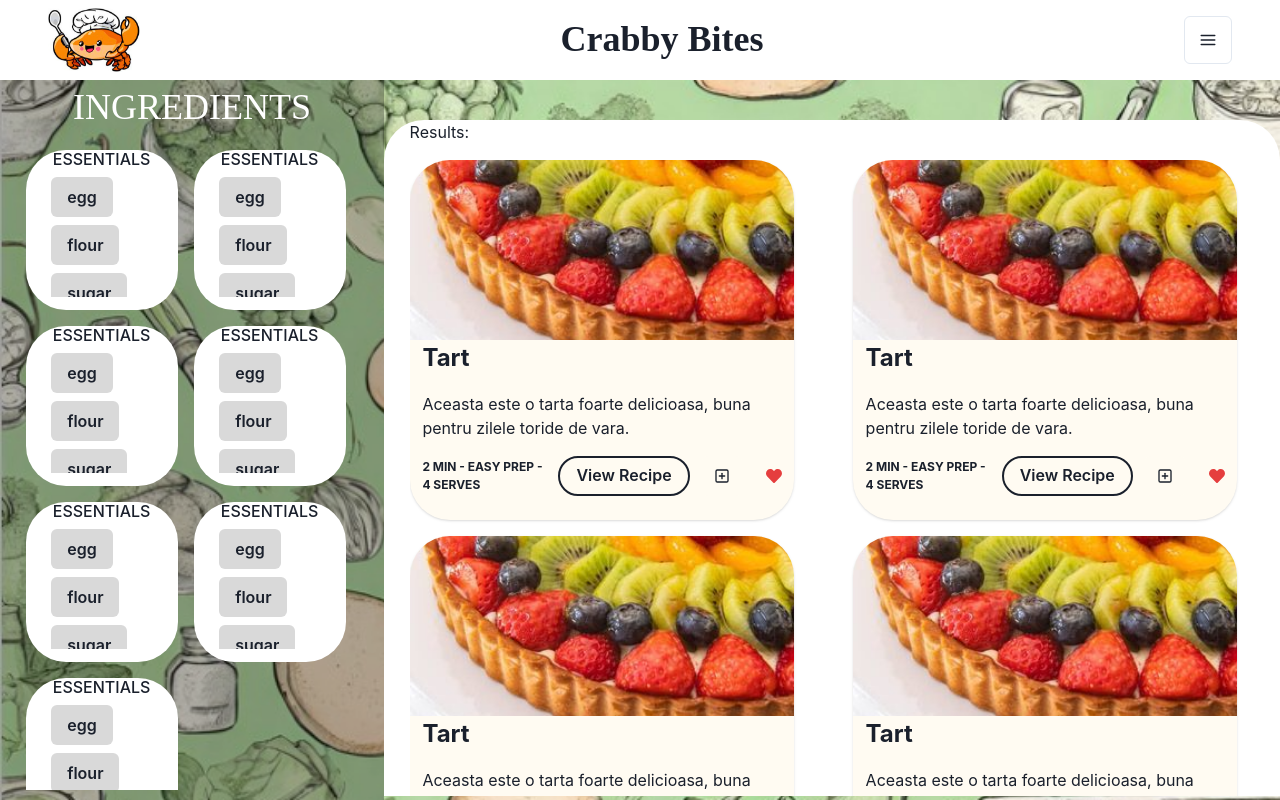
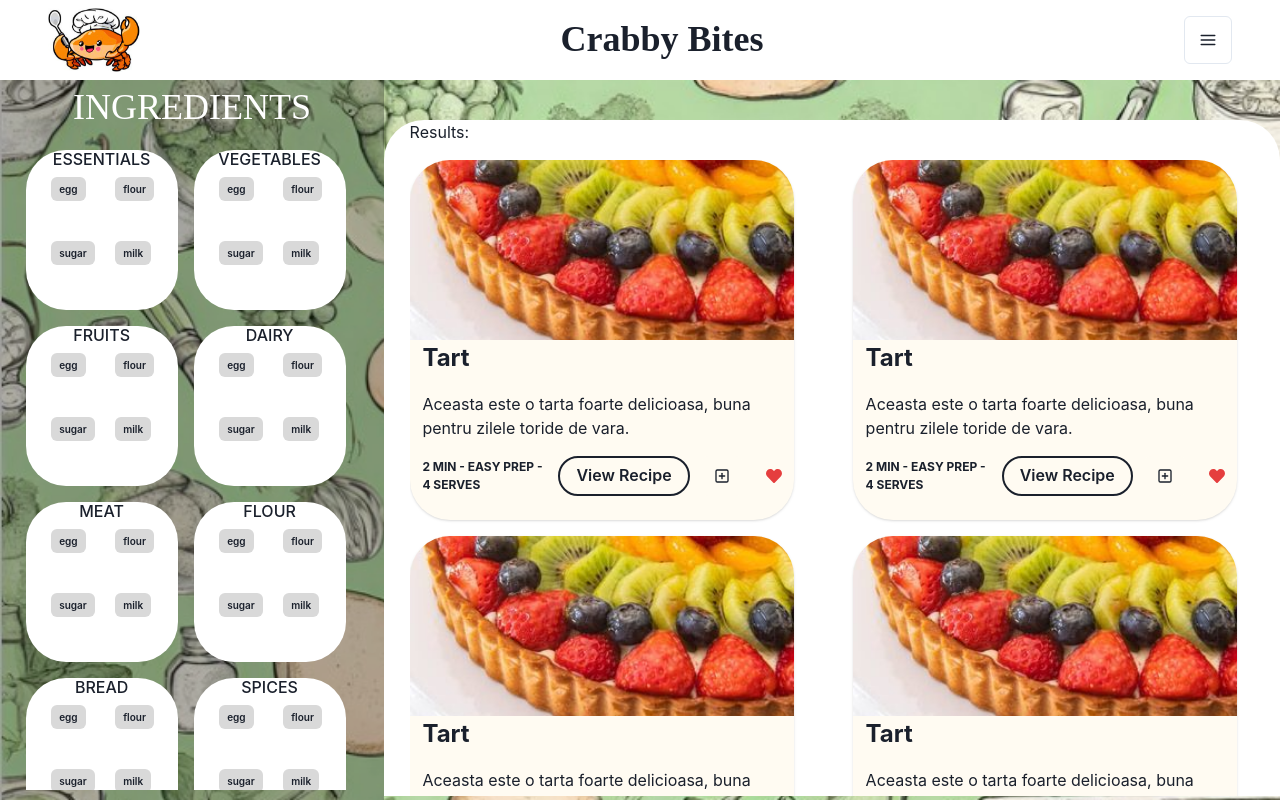
Before and after one commit to Bogdandragon/CrabbyBites, a React (Create React App) app in the folder frontend/: page / in a window 1280 px wide. Built offline with nearby package versions, Linux system fonts and the light colour scheme; the HTML template or start-up script is replaced by a standard one; a web font is replaced by a local one; what yup-password would draw is missing.

Commit message:
modification sizes

```diff
--- a/frontend/src/components/IngredientsCard/IngredientButton.jsx
+++ b/frontend/src/components/IngredientsCard/IngredientButton.jsx
@@ -1,10 +1,13 @@
-
 import { Button, Stack } from '@chakra-ui/react';
+import { useBreakpointValue } from '@chakra-ui/react';
 
 function IngredientButton({text, onClick}) {
+    const buttonSize = useBreakpointValue({ base: 'sm', lg: 'xs' });
+    const fontSize = useBreakpointValue({ base: 'sm', lg: 'x-small' });
+
     return (
         <Stack direction='row' align='center'>
-            <Button type="Submit" bgColor='#D9D9D9' variant='solid' minW="fit-content" onClick={onClick}>
+            <Button type="Submit" bgColor='#D9D9D9' variant='solid' minW="fit-content" minH="fit-content" size={buttonSize} fontSize={fontSize} onClick={onClick}>
                 {text}
             </Button>
         </Stack>
--- a/frontend/src/components/IngredientsCard/IngredientsCard.jsx
+++ b/frontend/src/components/IngredientsCard/IngredientsCard.jsx
@@ -17,13 +17,13 @@ function IngredientsCard({typeIngredients, numberIngredients, ingredientsList})
                             display: "none" // Hide scrollbar for Chrome, Safari, and Opera
                         }
                     }}>
-                        <SimpleGrid columns={{ base: 2, lg: 1 }} spacing={2}>
+                        <SimpleGrid columns={{ base: 2, lg: 2 }} spacing={10}>
 
                         <IngredientButton text="egg"/>
                         <IngredientButton text="flour"/>
                         <IngredientButton text="sugar"/>
                         <IngredientButton text="milk"/>
-                        <IngredientButton text="butter"/>
+                        <IngredientButton text="watermelon"/>
                         <IngredientButton text="salt"/>
                         <IngredientButton text="pepper"/>
                         <IngredientButton text="water"/>
--- a/frontend/src/components/RecipeFinderPage/TransparentSidebar.jsx
+++ b/frontend/src/components/RecipeFinderPage/TransparentSidebar.jsx
@@ -14,14 +14,13 @@ function TransparentSidebar() {
            maxHeight={{base:"40vh", md:"80vh"}} overflowY="auto" className='scrollable-box' pl='2vw' pr='3vw' pb='1vh'>
                 <SimpleGrid columns={2} spacing={4}>
                 <IngredientsCard typeIngredients="ESSENTIALS"/>
-                <IngredientsCard typeIngredients="ESSENTIALS"/>
-                <IngredientsCard typeIngredients="ESSENTIALS"/>
-                <IngredientsCard typeIngredients="ESSENTIALS"/>
-                <IngredientsCard typeIngredients="ESSENTIALS"/>
-                <IngredientsCard typeIngredients="ESSENTIALS"/>
-                <IngredientsCard typeIngredients="ESSENTIALS"/>
-
-
+                <IngredientsCard typeIngredients="VEGETABLES"/>
+                <IngredientsCard typeIngredients="FRUITS"/>
+                <IngredientsCard typeIngredients="DAIRY"/>
+                <IngredientsCard typeIngredients="MEAT"/>
+                <IngredientsCard typeIngredients="FLOUR"/>
+                <IngredientsCard typeIngredients="BREAD"/>
+                <IngredientsCard typeIngredients="SPICES"/>
                 </SimpleGrid>
            </Box>
         </Box>
```
